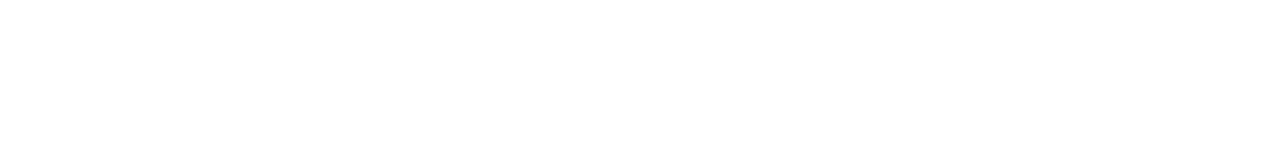
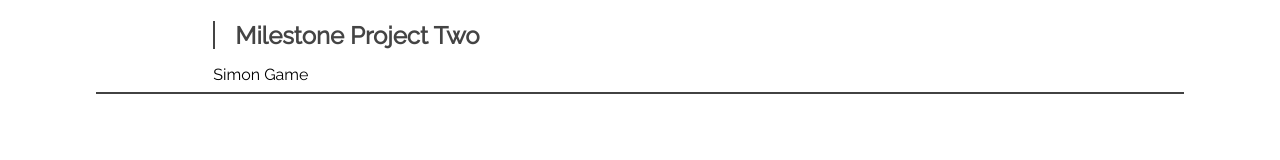
Before and after one commit to JohnL3/second_milestone_project, a website: page dev/index.html in a window 1280 px wide. Drawn offline with Linux system fonts and the light colour scheme.

Commit message:
added header to index and added styles for it

```diff
--- a/dev/index.html
+++ b/dev/index.html
@@ -1,5 +1,5 @@
 <!DOCTYPE html>
-<html>
+<html lang='en'>
   <head>
     <meta charset="utf-8">
     <meta name="viewport" content="width=device-width">
@@ -8,5 +8,11 @@
 	  <link href="css/styles.css" rel="stylesheet" />
   </head>
   <body>
+      <header>
+          <h1>Milestone Project Two</h1>
+          <span class="title-name">Simon Game</span>
+        </header>
+        <div class='hrr'><hr></div>
+
   </body>
 </html>
--- a/dev/scss/styles.scss
+++ b/dev/scss/styles.scss
@@ -25,3 +25,37 @@ $blue: #000075;
 @mixin black_border($width) {
   border: $width solid black
 }
+
+body, html {
+  margin: 0;
+}
+header {
+  width: 100%;
+  padding-top: 5px;
+  text-align: center;
+  font-family: 'Raleway', sans-serif;
+    h1 {
+      font-size: 1.5em;
+      color: $heading-color;
+    }
+    @media screen and (min-width: 599px) {
+      text-align: initial;
+      @include grid_setup(repeat(12, 1fr), 60px);
+        h1 {
+          grid-column: 3/11;
+          padding-left: 20px;
+          border-left: 2px solid;
+        }
+        span {
+          @include grid_colrow(3,11,2,3 );
+        }
+    }
+}
+.hrr {
+  width: 85%;
+  margin: auto;
+  hr {
+    border: 1px solid #424242;
+
+  }
+}
```
Also changed, not shown: dev/css/styles.css, dist/css/styles.css, dist/index.html.
